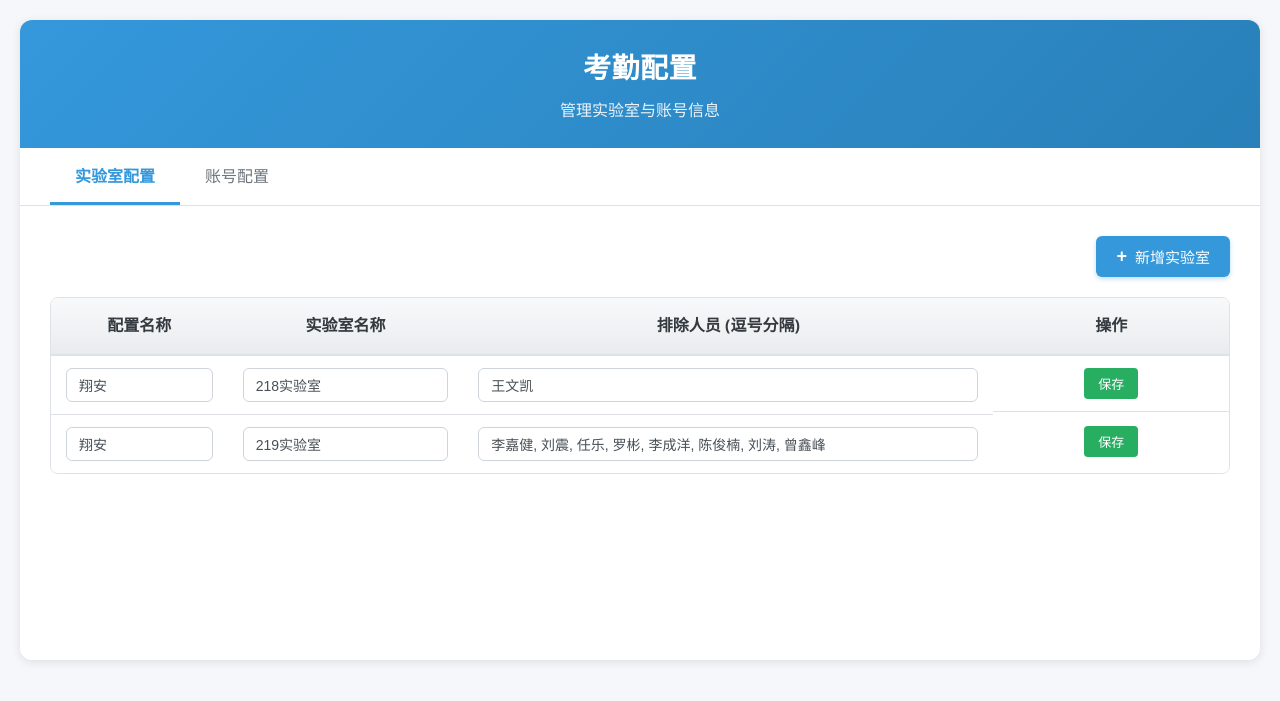
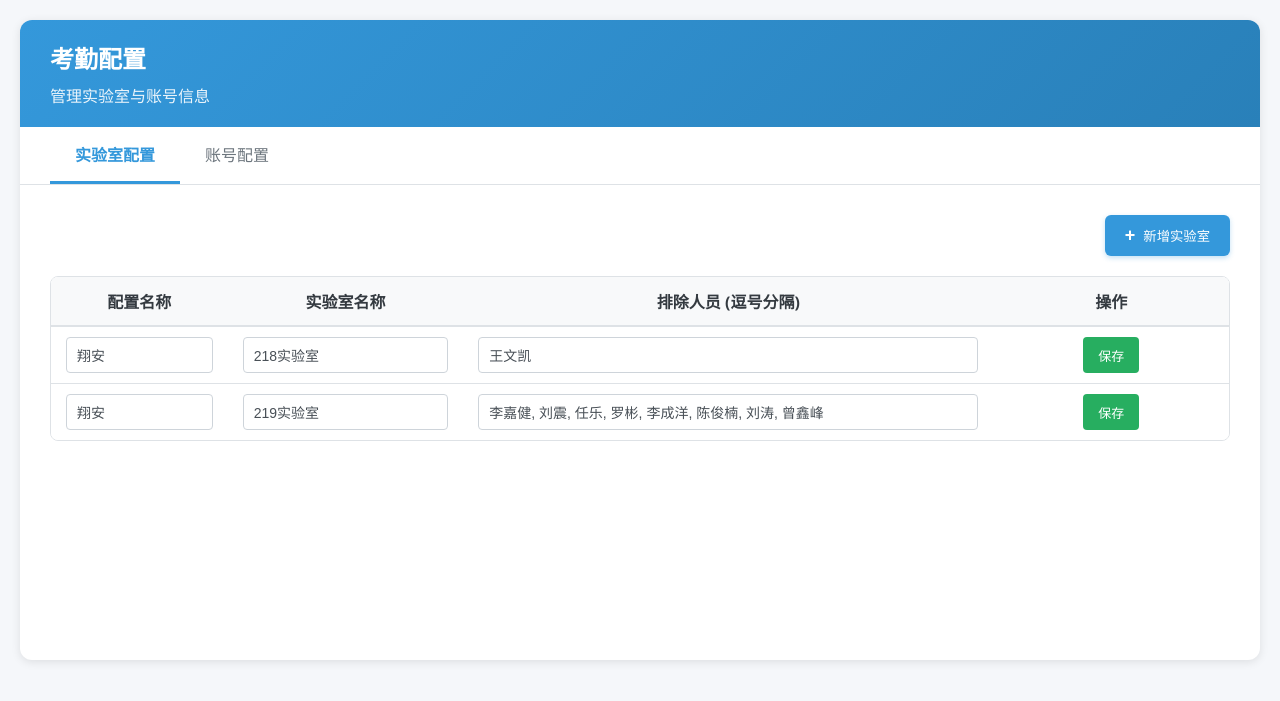
Before and after one commit to faShiKaoMoMo/attendance, a Flask app: page /config/ in a window 1280 px wide. Shown: the top 701 px of the page. Run offline with Flask 3, Linux system fonts and the light colour scheme; data comes from the database, SQL or seed files in the repository.

Commit message:
页面错位

```diff
--- a/templates/config/index.html
+++ b/templates/config/index.html
@@ -5,249 +5,145 @@
     <meta name="viewport" content="width=device-width, initial-scale=1.0">
     <title>考勤配置</title>
     <style>
-        /* --- 核心变量与重置 (参考风格) --- */
+        /* --- 核心变量 --- */
         :root {
             --primary-color: #3498db;
             --secondary-color: #2980b9;
             --success-color: #27ae60;
             --danger-color: #e74c3c;
-            --warning-color: #f39c12;
-            --light-color: #f8f9fa;
-            --dark-color: #343a40;
             --border-color: #dee2e6;
-            --shadow: 0 2px 10px rgba(0, 0, 0, 0.1);
-            --transition: all 0.3s ease;
+            --light-bg: #f8f9fa;
         }
 
         * { box-sizing: border-box; }
 
         body {
             font-family: 'Segoe UI', Tahoma, Geneva, Verdana, sans-serif;
-            margin: 0;
-            padding: 20px;
-            background-color: #f5f7fa;
-            color: #333;
-            line-height: 1.6;
+            margin: 0; padding: 20px;
+            background-color: #f5f7fa; color: #333;
         }
 
-        /* --- 主容器布局 --- */
         .container {
-            max-width: 1400px;
-            margin: 0 auto;
-            background-color: white;
-            border-radius: 12px;
-            box-shadow: var(--shadow);
-            overflow: hidden;
-            min-height: 80vh;
-            display: flex;
-            flex-direction: column;
+            max-width: 1600px; margin: 0 auto;
+            background-color: white; border-radius: 12px;
+            box-shadow: 0 2px 10px rgba(0, 0, 0, 0.1);
+            overflow: hidden; min-height: 80vh;
+            display: flex; flex-direction: column;
         }
 
         header {
             background: linear-gradient(135deg, var(--primary-color), var(--secondary-color));
-            color: white;
-            padding: 25px 30px;
-            text-align: center;
+            color: white; padding: 20px 30px;
         }
-
-        h1 { margin: 0; font-size: 28px; font-weight: 600; letter-spacing: 0.5px; }
+        h1 { margin: 0; font-size: 24px; }
         .subtitle { margin-top: 8px; opacity: 0.9; font-size: 16px; }
 
-        /* --- Tab 导航栏 --- */
-        .tabs-nav {
-            display: flex;
-            background-color: white;
-            border-bottom: 1px solid var(--border-color);
-            padding: 0 30px;
+        /* --- 导航栏 --- */
+        .tabs-nav { display: flex; border-bottom: 1px solid var(--border-color); padding: 0 30px; }
+        .tab-btn {
+            padding: 15px 25px; border: none; background: none;
+            font-size: 16px; cursor: pointer; color: #6c757d;
+            border-bottom: 3px solid transparent;
         }
+        .tab-btn:hover { color: var(--primary-color); background-color: #f8f9fa; }
+        .tab-btn.active { color: var(--primary-color); border-bottom-color: var(--primary-color); font-weight: 600; }
 
-        .tab-btn {
-            padding: 15px 25px;
-            font-size: 16px;
-            font-weight: 500;
-            cursor: pointer;
-            background: transparent;
-            border: none;
-            color: #6c757d;
-            border-bottom: 3px solid transparent;
-            transition: var(--transition);
-        }
+        .tab-content-wrapper { padding: 30px; flex-grow: 1; }
+        .tab-pane { display: none; }
+        .tab-pane.active { display: block; animation: fadeIn 0.4s ease-in-out; }
 
-        .tab-btn:hover { color: var(--primary-color); background-color: #f8f9fa; }
+        @keyframes fadeIn { from { opacity: 0; transform: translateY(10px); } to { opacity: 1; transform: translateY(0); } }
 
-        .tab-btn.active {
-            color: var(--primary-color);
-            border-bottom-color: var(--primary-color);
-            font-weight: 600;
-        }
-
-        /* --- 内容区域 --- */
-        .tab-content-wrapper {
-            padding: 30px;
-            flex-grow: 1;
-        }
-
-        .tab-pane {
-            display: none;
-            animation: fadeIn 0.4s ease-in-out;
-        }
-        .tab-pane.active { display: block; }
-
-        @keyframes fadeIn {
-            from { opacity: 0; transform: translateY(10px); }
-            to { opacity: 1; transform: translateY(0); }
-        }
-
-        /* --- 顶部控制栏 (新增按钮) --- */
-        .controls {
-            display: flex;
-            justify-content: flex-end;
-            margin-bottom: 20px;
-        }
-
+        .controls { display: flex; justify-content: flex-end; margin-bottom: 20px; }
         .add-btn {
-            padding: 10px 20px;
-            font-size: 15px;
-            font-weight: 500;
-            cursor: pointer;
-            background-color: var(--primary-color);
-            color: white;
-            border: none;
-            border-radius: 6px;
-            transition: var(--transition);
-            display: flex;
-            align-items: center;
-            gap: 8px;
+            padding: 10px 20px; background-color: var(--primary-color); color: white;
+            border: none; border-radius: 6px; cursor: pointer;
+            display: flex; align-items: center; gap: 8px;
             box-shadow: 0 2px 5px rgba(52, 152, 219, 0.3);
         }
-
-        .add-btn:hover {
-            background-color: var(--secondary-color);
-            transform: translateY(-2px);
-            box-shadow: 0 4px 8px rgba(52, 152, 219, 0.4);
-        }
-
+        .add-btn:hover { background-color: var(--secondary-color); transform: translateY(-2px); }
         .add-btn::before { content: "+"; font-size: 18px; font-weight: bold; }
 
-        /* --- 表格样式 (复刻 Schedule 风格) --- */
-        .table-container { overflow-x: auto; border-radius: 8px; border: 1px solid var(--border-color); }
+        /* =========================================
+           核心修复区：表格整体化样式
+           ========================================= */
+        .table-container { border: 1px solid var(--border-color); border-radius: 8px; overflow: hidden; }
 
         .styled-table {
             width: 100%;
-            border-collapse: collapse;
+            border-collapse: collapse; /* 合并边框 */
             background-color: #fff;
-            min-width: 800px; /* 防止过窄 */
+            table-layout: fixed; /* 固定列宽 */
         }
 
         .styled-table th {
-            background: linear-gradient(to bottom, #f8f9fa, #e9ecef);
-            padding: 15px 12px;
-            text-align: center;
-            font-weight: 600;
-            color: var(--dark-color);
+            background-color: var(--light-bg);
+            padding: 12px 15px;
+            text-align: center; font-weight: 600;
             border-bottom: 2px solid var(--border-color);
-            white-space: nowrap;
+            color: #343a40;
         }
 
-        .styled-table td {
+        /* 边框加在行(tr)上 */
+        .styled-table tr {
             border-bottom: 1px solid var(--border-color);
-            padding: 12px 15px;
-            vertical-align: middle;
             transition: background-color 0.2s;
         }
+        .styled-table tr:last-child { border-bottom: none; }
+        .styled-table tr:hover { background-color: #f8fafc; }
 
-        .styled-table tr:hover td { background-color: #f8fafc; }
-        .styled-table tr:last-child td { border-bottom: none; }
+        /* 单元格样式 */
+        .styled-table td {
+            border: none;
+            padding: 10px 15px;
+            vertical-align: middle;
+        }
 
-        /* --- 输入框样式 --- */
+        /* 输入框高度锁定 36px */
         .styled-table input {
             width: 100%;
-            padding: 8px 12px;
-            border: 1px solid #ced4da;
-            border-radius: 6px;
-            font-size: 14px;
-            transition: var(--transition);
-            color: #495057;
+            height: 36px; /* 固定高度 */
+            padding: 0 10px;
+            border: 1px solid #ced4da; border-radius: 4px;
+            font-size: 14px; color: #495057;
+            display: block;
+            line-height: 34px;
+            transition: all 0.3s ease;
         }
+        .styled-table input:focus { outline: none; border-color: var(--primary-color); box-shadow: 0 0 0 3px rgba(52, 152, 219, 0.15); }
 
-        .styled-table input:focus {
-            outline: none;
-            border-color: var(--primary-color);
-            box-shadow: 0 0 0 3px rgba(52, 152, 219, 0.15);
-        }
-
-        /* 必填项提示效果 */
-        .styled-table input:required:invalid { border-color: #ffc107; }
-
-        /* --- 操作按钮组 --- */
-        .action-buttons {
-            display: flex;
-            justify-content: center;
-            gap: 10px;
-        }
+        /* 按钮高度锁定 36px，与输入框齐平 */
+        .action-buttons { display: flex; justify-content: center; align-items: center; gap: 8px; height: 100%; }
 
         .row-btn {
-            padding: 6px 14px;
+            height: 36px; /* 与输入框等高 */
+            padding: 0 15px;
             font-size: 13px;
-            border-radius: 4px;
-            border: none;
-            cursor: pointer;
-            color: white;
-            transition: var(--transition);
-            white-space: nowrap;
+            border: none; border-radius: 4px; cursor: pointer; color: white;
+            display: inline-flex; align-items: center; justify-content: center;
+            transition: all 0.3s ease;
         }
-
         .save-row-btn { background-color: var(--success-color); }
         .save-row-btn:hover { background-color: #219653; transform: translateY(-1px); }
-
         .remove-row-btn { background-color: var(--danger-color); }
         .remove-row-btn:hover { background-color: #c0392b; transform: translateY(-1px); }
 
-        /* --- 弹窗样式 (复刻) --- */
+        /* --- 弹窗 --- */
         .modal-overlay {
             position: fixed; top: 0; left: 0; width: 100%; height: 100%;
-            background-color: rgba(0, 0, 0, 0.5); display: none;
-            justify-content: center; align-items: center; z-index: 1000;
+            background: rgba(0,0,0,0.5); display: none;
+            justify-content: center; align-items: center; z-index: 999;
             backdrop-filter: blur(2px);
         }
-
-        .modal-content {
-            background-color: white; padding: 30px 40px; border-radius: 12px;
-            box-shadow: 0 10px 30px rgba(0, 0, 0, 0.2); text-align: center;
-            min-width: 320px; max-width: 90%;
-            animation: modal-appear 0.3s ease-out;
-        }
-
-        @keyframes modal-appear {
-            from { opacity: 0; transform: translateY(-20px) scale(0.95); }
-            to { opacity: 1; transform: translateY(0) scale(1); }
-        }
-
-        .modal-content p { margin: 0 0 25px 0; font-size: 18px; color: #333; }
-
-        .modal-buttons button {
-            padding: 10px 25px; font-size: 16px; cursor: pointer; border: none;
-            border-radius: 6px; background-color: var(--primary-color); color: white;
-            transition: var(--transition);
-        }
-        .modal-buttons button:hover { background-color: var(--secondary-color); transform: translateY(-2px); }
-
-        .spinner {
-            border: 4px solid #f3f3f3; border-top: 4px solid var(--primary-color);
-            border-radius: 50%; width: 40px; height: 40px;
-            animation: spin 1s linear infinite; margin: 0 auto 20px auto;
-        }
+        .modal-content { background: white; padding: 30px 40px; border-radius: 12px; text-align: center; min-width: 320px; box-shadow: 0 10px 30px rgba(0,0,0,0.2); }
+        .modal-buttons button { padding: 10px 25px; background: var(--primary-color); color: white; border: none; border-radius: 6px; cursor: pointer; margin-top: 20px; font-size: 16px; }
+        .spinner { border: 4px solid #f3f3f3; border-top: 4px solid var(--primary-color); border-radius: 50%; width: 40px; height: 40px; animation: spin 1s linear infinite; margin: 0 auto 20px; }
         @keyframes spin { 0% { transform: rotate(0deg); } 100% { transform: rotate(360deg); } }
 
-        /* --- 响应式 --- */
+        /* 响应式 */
         @media (max-width: 768px) {
-            header { padding: 20px 15px; }
-            h1 { font-size: 24px; }
-            .tabs-nav { padding: 0 10px; }
-            .tab-btn { padding: 12px 15px; font-size: 14px; }
-            .tab-content-wrapper { padding: 15px; }
-            .styled-table th, .styled-table td { padding: 10px; }
-            .row-btn { padding: 6px 10px; }
+            .styled-table { min-width: 800px; } /* 保持横向滚动 */
+            .table-container { overflow-x: auto; }
         }
     </style>
 </head>
@@ -259,18 +155,15 @@
         <div class="subtitle">管理实验室与账号信息</div>
     </header>
 
-    <!-- Tab 导航 -->
     <div class="tabs-nav">
         <button class="tab-btn active" onclick="switchTab('lab-config')">实验室配置</button>
         <button class="tab-btn" onclick="switchTab('account-config')">账号配置</button>
     </div>
 
     <div class="tab-content-wrapper">
-        <!-- ==================== 实验室配置内容 ==================== -->
+        <!-- 实验室配置 -->
         <div id="lab-config" class="tab-pane active">
-            <div class="controls">
-                <button id="add-config-btn" class="add-btn">新增实验室</button>
-            </div>
+            <div class="controls"><button id="add-config-btn" class="add-btn">新增实验室</button></div>
             <div class="table-container">
                 <table class="styled-table">
                     <thead>
@@ -286,11 +179,9 @@
             </div>
         </div>
 
-        <!-- ==================== 账号配置内容 ==================== -->
+        <!-- 账号配置 -->
         <div id="account-config" class="tab-pane">
-            <div class="controls">
-                <button id="add-account-btn" class="add-btn">新增账号</button>
-            </div>
+            <div class="controls"><button id="add-account-btn" class="add-btn">新增账号</button></div>
             <div class="table-container">
                 <table class="styled-table">
                     <thead>
@@ -309,7 +200,6 @@
     </div>
 </div>
 
-<!-- 弹窗 -->
 <div id="modal" class="modal-overlay">
     <div class="modal-content">
         <div id="modal-body"></div>
@@ -325,7 +215,6 @@
 
         document.getElementById(tabId).classList.add('active');
 
-        // 高亮当前按钮
         const btns = document.querySelectorAll('.tab-btn');
         btns.forEach(btn => {
             if(btn.getAttribute('onclick').includes(tabId)) {
@@ -371,11 +260,7 @@
 
         async function loadAllData() {
             try {
-                // 模拟数据 (如果没有真实后端，取消注释下面这行来测试效果)
-                // const mockConfig = [{id: 1, name: '翔安', lab: 'Lab A', excluded_name: ['张三']}];
-                // const mockAccount = [{id: 1, name: '王五', mobile: '13800000000', email: 'test@test.com'}];
-                // renderConfigList(mockConfig); renderAccountList(mockAccount); return;
-
+                // 恢复了真实的 API 调用
                 const [configResponse, accountResponse] = await Promise.all([
                     fetch('/config/api'),
                     fetch('/config/account')
@@ -388,7 +273,11 @@
                 renderConfigList(configData);
                 renderAccountList(accounts);
             } catch (error) {
+                // 如果后端挂了，这里会报错。为了方便调试，你可以保留一个 render 空数据的操作
                 showModal('error', `数据加载失败: ${error.message}`);
+                // 渲染空数据防止页面空白
+                if (configListBody.children.length === 0) renderConfigList([]);
+                if (accountListBody.children.length === 0) renderAccountList([]);
             }
         }
 
@@ -397,7 +286,7 @@
         function renderConfigList(data) {
             configListBody.innerHTML = '';
             if (!data || data.length === 0) {
-                configListBody.innerHTML = '<tr><td colspan="4" style="text-align:center; color: #999;">暂无数据，请新增配置</td></tr>';
+                configListBody.appendChild(createConfigRow());
                 return;
             }
             data.forEach(item => configListBody.appendChild(createConfigRow(item)));
@@ -407,13 +296,17 @@
             const tr = document.createElement('tr');
             tr.dataset.id = config.id || '';
             const excludedStr = (config.excluded_name || []).join(', ');
+
+            // 恢复了你原本的逻辑：只有没有ID（新增行）才显示“移除”按钮
+            const removeBtnHtml = !config.id ? '<button class="row-btn remove-row-btn">移除</button>' : '';
+
             tr.innerHTML = `
                 <td><input type="text" class="config-name" value="${config.name || ''}" placeholder="例如: 翔安"></td>
                 <td><input type="text" class="config-lab" value="${config.lab || ''}" placeholder="得力e+实验室名"></td>
                 <td><input type="text" class="config-excluded" value="${excludedStr}" placeholder="排除人员 (逗号隔开)"></td>
                 <td class="action-buttons">
                     <button class="row-btn save-row-btn">保存</button>
-                    ${!config.id ? '<button class="row-btn remove-row-btn">移除</button>' : ''}
+                    ${removeBtnHtml}
                 </td>`;
             return tr;
         }
@@ -426,12 +319,14 @@
 
             if (!name || !lab) return showModal('error', '“配置名称”和“实验室”为必填项！');
 
-            const excluded_name = excludedStr ? excludedStr.split(',').map(s => s.trim()).filter(Boolean) : [];
+            // 稍微优化了一下分隔符，支持中英文逗号
+            const excluded_name = excludedStr ? excludedStr.split(/,|，/).map(s => s.trim()).filter(Boolean) : [];
             const payload = {id, name, lab, excluded_name};
             if (!payload.id) delete payload.id;
 
             showModal('loading', '正在保存配置...');
             try {
+                // 恢复了真实的 API POST 请求
                 const response = await fetch('/config/api', {
                     method: 'POST',
                     headers: {'Content-Type': 'application/json'},
@@ -451,7 +346,7 @@
         function renderAccountList(data) {
             accountListBody.innerHTML = '';
             if (!data || data.length === 0) {
-                accountListBody.innerHTML = '<tr><td colspan="5" style="text-align:center; color: #999;">暂无数据，请新增账号</td></tr>';
+                accountListBody.appendChild(createAccountRow());
                 return;
             }
             data.forEach(item => accountListBody.appendChild(createAccountRow(item)));
@@ -460,14 +355,19 @@
         function createAccountRow(account = {}) {
             const tr = document.createElement('tr');
             tr.dataset.id = account.id || '';
+
+            // 恢复了逻辑：新增行才显示移除
+            const removeBtnHtml = !account.id ? '<button class="row-btn remove-row-btn">移除</button>' : '';
+
             tr.innerHTML = `
                 <td><input type="text" class="account-name" value="${account.name || ''}" placeholder="姓名"></td>
                 <td><input type="text" class="account-mobile" value="${account.mobile || ''}" placeholder="手机号"></td>
                 <td><input type="text" class="account-password" value="${account.password || ''}" placeholder="密码 (选填)"></td>
-                <td><input type="email" class="account-email" value="${account.email || ''}" placeholder="通知邮箱"></td>
+                <!-- 保持了修复：使用 type="text" 防止多邮箱报错 -->
+                <td><input type="text" class="account-email" value="${account.email || ''}" placeholder="通知邮箱 (逗号分隔)"></td>
                 <td class="action-buttons">
                     <button class="row-btn save-row-btn">保存</button>
-                    ${!account.id ? '<button class="row-btn remove-row-btn">移除</button>' : ''}
+                    ${removeBtnHtml}
                 </td>
             `;
             return tr;
@@ -489,6 +389,7 @@
 
             showModal('loading', '正在保存账号...');
             try {
+                // 恢复了真实的 API POST 请求
                 const response = await fetch('/config/account', {
                     method: 'POST',
                     headers: {'Content-Type': 'application/json'},
```
